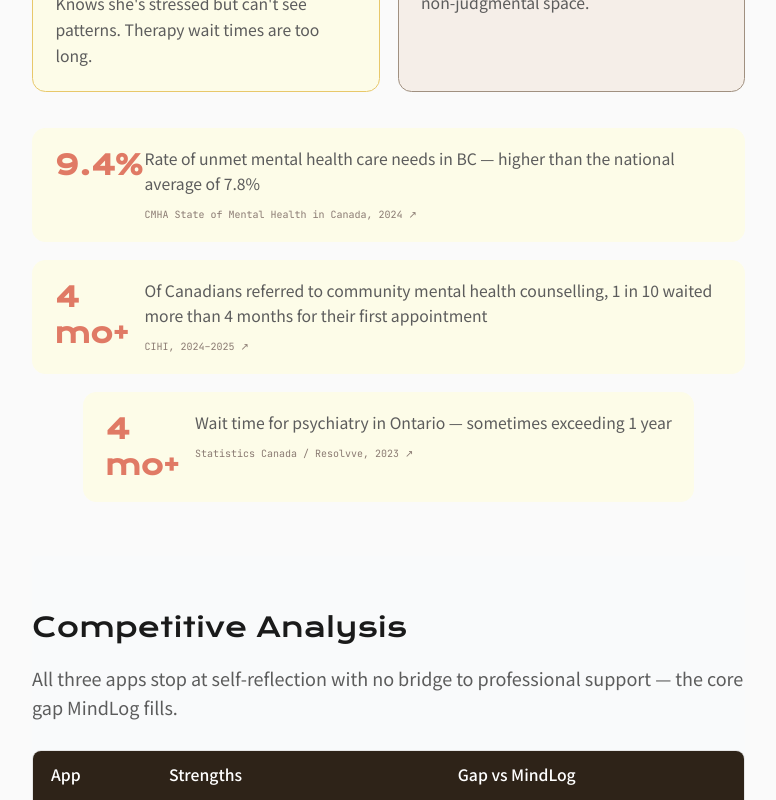
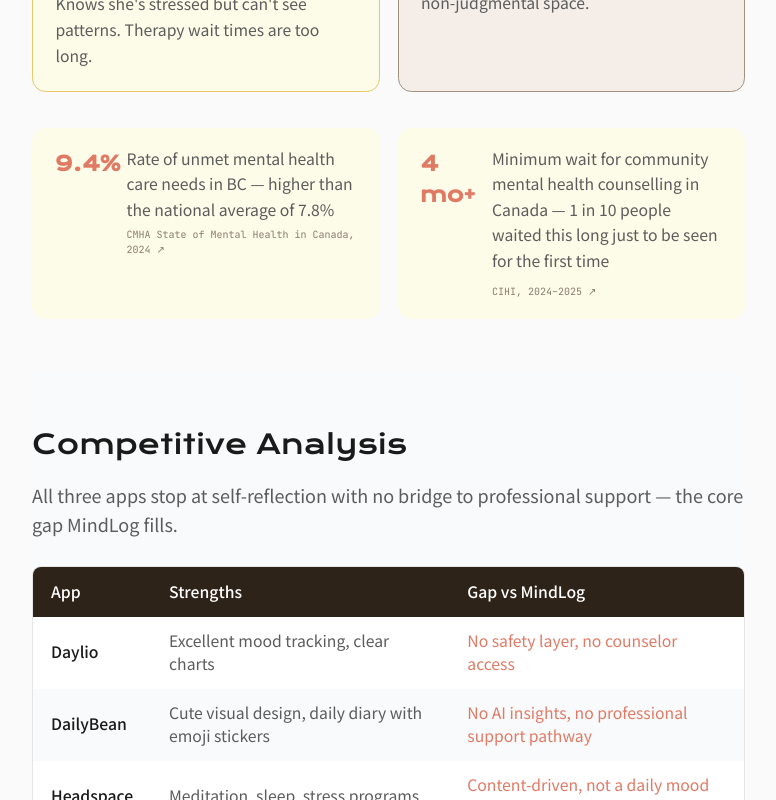
Before and after one commit to wanyuntsai/portfolio, a React (Vite) app: page /work/mindlog in a window 1280 px wide. Shown: the part 2080-2880 px from the top of the page, without its empty margins (445-1221 px from the left). Built offline with nearby package versions, Linux system fonts and the light colour scheme; a web font is replaced by a local one.

Commit message:
update MIndLog.jsx

```diff
--- a/src/components/PortfolioChat.jsx
+++ b/src/components/PortfolioChat.jsx
@@ -311,7 +311,7 @@
   {
     name: "MindLog",
     short: "AI mental wellness app designed to bridge the gap between self-tracking and professional support.\nBuilt with AI collaboration to accelerate execution.",
-    long: "Problem: In Canada, mental health wait times average 16–28 weeks. People lack tools to track emotional patterns — and don't know when to seek help.\n\nSolution: AI-powered mood logging app with three specific AI touchpoints — journal prompts to help users start writing, weekly summaries in plain language, and a safety detection layer that connects users to matched counselors.\n\nDesign approach: Rotating pastel backgrounds over clinical aesthetics. Human and approachable over sterile app conventions.\n\nKey takeaway: AI should solve specific UX problems, not be added for novelty. Each touchpoint in MindLog addresses a distinct pain point.\n\nTools: Figma · 2 weeks",
+    long: "Problem: In BC, 9.4% of people have unmet mental health care needs — above the national average of 7.8%. 1 in 10 Canadians referred to community counselling waited 4+ months for their first appointment. People experience stress and low mood but lack tools to track emotional patterns over time — and don't know when those patterns become serious enough to seek help.\n\nSolution: AI-powered mood logging app with three specific AI touchpoints — journal prompts to help users start writing, weekly summaries in plain language, and a safety detection layer that connects users to matched counselors.\n\nDesign approach: Rotating pastel backgrounds over clinical aesthetics. Human and approachable over sterile app conventions.\n\nKey takeaway: AI should solve specific UX problems, not be added for novelty. Each touchpoint in MindLog addresses a distinct pain point.\n\nTools: Figma · 2 weeks",
     url: "/work/mindlog",
   },
   {
--- a/src/pages/work/MindLog.jsx
+++ b/src/pages/work/MindLog.jsx
@@ -389,7 +389,7 @@
                                                 </p>
                                             </div>
                                         </div>
-                                        <div className="flex justify-center gap-4 flex-wrap">
+                                        <div className="grid grid-cols-1 md:grid-cols-2 gap-4">
                                             {[
 {
     stat: '9.4%',
@@ -403,20 +403,14 @@
 {
     stat: '4 mo+',
     label: t(
-    'Of Canadians referred to community mental health counselling, 1 in 10 waited more than 4 months for their first appointment',
-    '在被轉介至社區心理健康諮詢的加拿大人中，1/10 等待超過 4 個月才獲得首次預約'
-),    source: 'CIHI, 2024–2025',
+        'Minimum wait for community mental health counselling in Canada — 1 in 10 people waited this long just to be seen for the first time',
+        '加拿大社區心理健康諮詢的最低等待門檻——每 10 人就有 1 人等超過 4 個月，才能完成第一次預約'
+    ),    source: 'CIHI, 2024–2025',
     url: 'https://www.cihi.ca/en/taking-the-pulse-measuring-shared-priorities-for-canadian-health-care-2025/mental-health-and-substance-use-services-2025/community-services-are-important-for',
 },
-{
-    stat: '4 mo+',
-    label: t('Wait time for psychiatry in Ontario — sometimes exceeding 1 year', '安大略省精神科等待時間，有時超過 1 年'),
-    source: 'Statistics Canada / Resolvve, 2023',
-    url: 'https://resolvve.ca/blog/psychiatry-wait-times-in-ontario',
-},
                                             ].map(({ stat, label, source, url }) => (
-                                                <div key={stat} className="flex items-start gap-4 bg-[#FDFCE8] rounded-xl px-5 py-4">
-                                                    <p className="font-serif text-2xl text-[#E07A65] font-bold shrink-0 w-16 pt-0.5">{stat}</p>
+                                                <div key={stat} className="flex items-start gap-4 bg-[#FDFCE8] rounded-xl px-5 py-4 h-full">
+                                                    <p className="font-serif text-lg text-[#E07A65] font-bold shrink-0 w-12 pt-0.5">{stat}</p>
                                                     <div>
                                                         <p className="text-sm text-text-secondary leading-relaxed">{label}</p>
                                                         <a
@@ -457,7 +451,7 @@
                                                 <tbody>
                                                     {[
                                                         { app: 'Daylio',    s: t('Excellent mood tracking, clear charts', '情緒追蹤出色，圖表清晰'), g: t('No safety layer, no counselor access', '無安全機制，無諮商師連結') },
-                                                        { app: 'DailyBean', s: t('Mindfulness exercises, breathing tools', '正念練習，呼吸工具'), g: t('Not journal-focused, complex interface', '非日記導向，介面複雜') },
+                                                        { app: 'DailyBean', s: t('Cute visual design, daily diary with emoji stickers', '可愛視覺設計，以 emoji 貼紙為主的日記功能'), g: t('No AI insights, no professional support pathway', '無 AI 洞察，無連結專業支援的管道') },
                                                         { app: 'Headspace', s: t('Meditation, sleep, stress programs', '冥想、睡眠、壓力療程'), g: t('Content-driven, not a daily mood journal', '內容導向，非日常情緒日記') },
                                                     ].map((row, i) => (
                                                         <tr key={row.app} className={i % 2 === 0 ? 'bg-white' : 'bg-gray-50'}>
```
